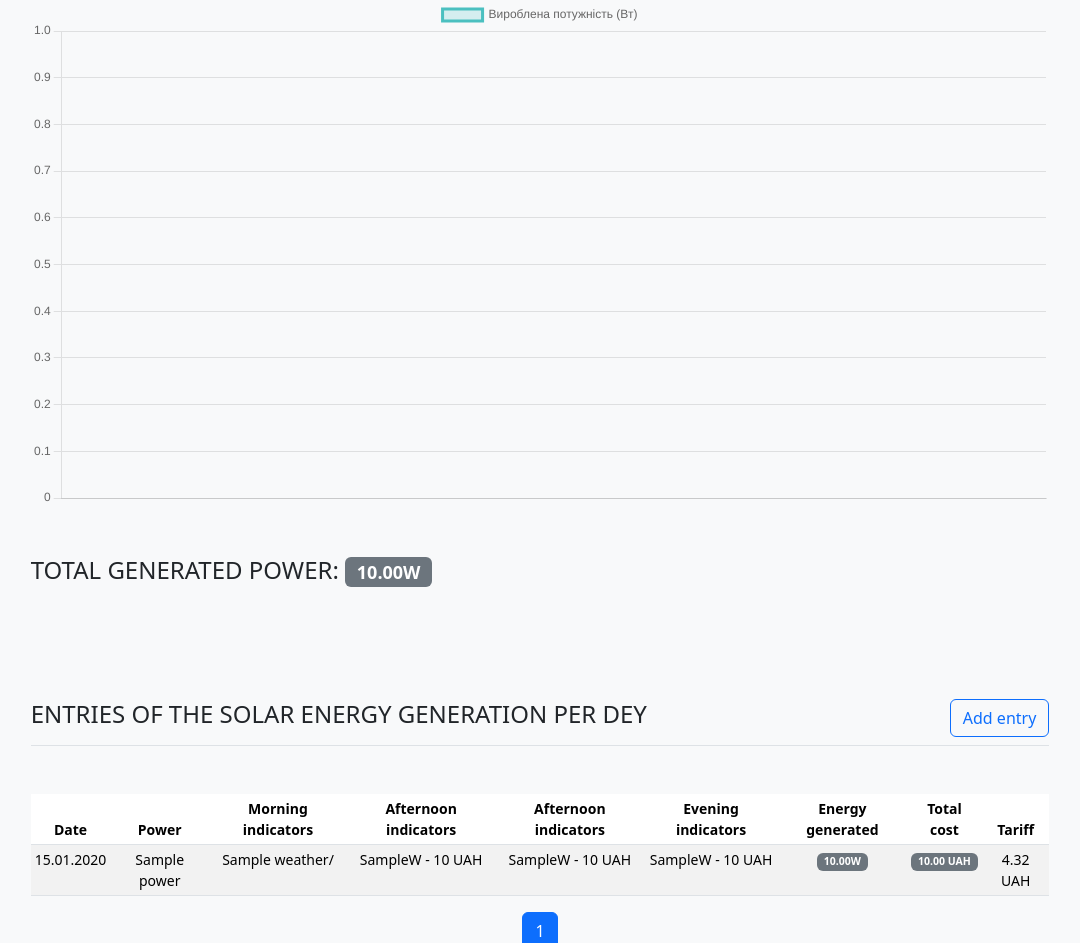
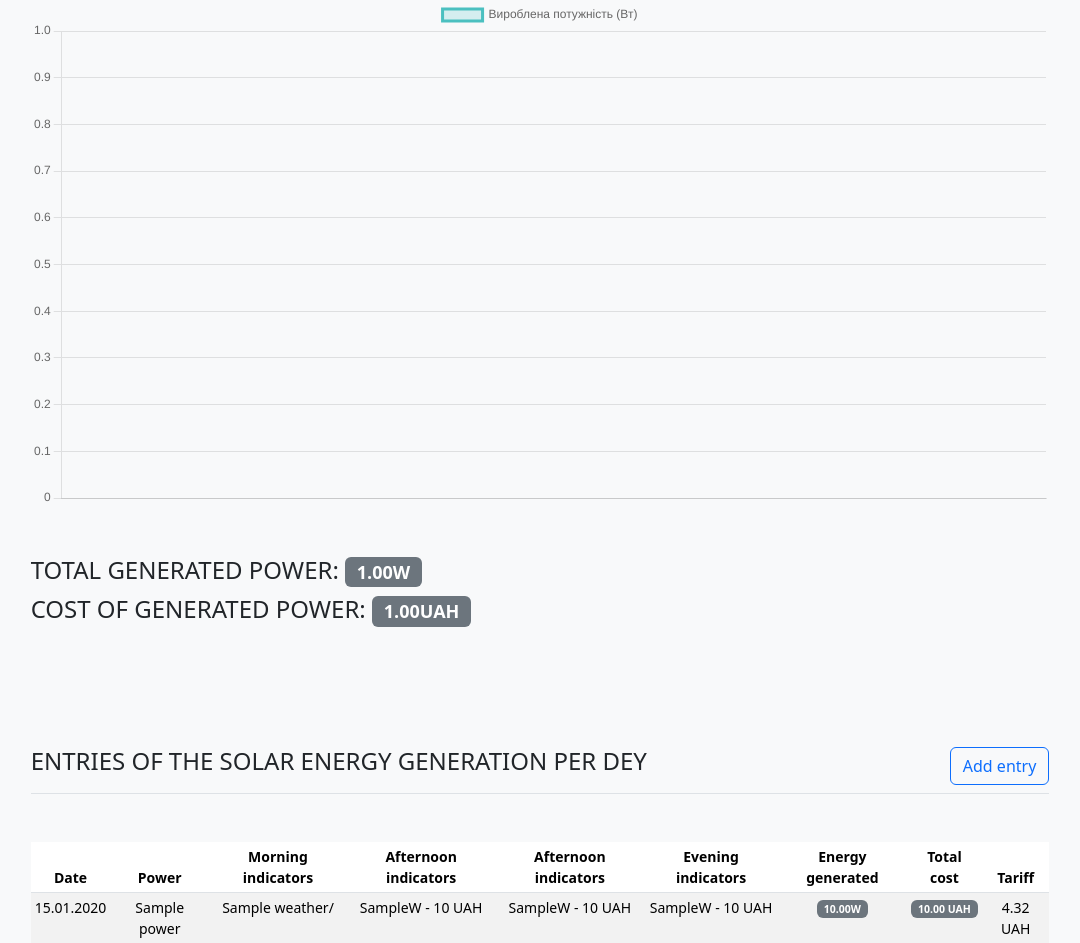
Before and after one commit to ychernyshev/Solar-Power-Calculator, a Django app: template calculator/templates/calculator/index.html in a window 1280 px wide. Shown: the part 359-1302 px from the top of the page, without its empty margins (100-1180 px from the left). Run offline with Django 3.2, Linux system fonts and the light colour scheme; the template is opened without the code that fills it: most values are stand-ins (such as "Sample title", 1, 10 or a date in 2020); some libraries are stand-ins or nearby versions.

Commit message:
Cost of generated power
Added the total cost of generated power indication

```diff
--- a/calculator/templates/calculator/index.html
+++ b/calculator/templates/calculator/index.html
@@ -44,9 +44,16 @@
 </div>
 
 
-<div class="mt-5 mb-5">
-    <h4 class="text-uppercase">total generated power: <span
-            class="badge text-bg-secondary">{{ total|floatformat:2 }}W</span></h4>
+<div class="row mt-5 mb-5">
+    <div class="col-xxl-4">
+        <h4 class="text-uppercase">total generated power: <span
+                class="badge text-bg-secondary">{{ total_power|floatformat:2 }}W</span></h4>
+    </div>
+    <div class="col-xxl-4">
+        <h4 class="text-uppercase">cost of generated power: <span
+                class="badge text-bg-secondary">{{ total_cost|floatformat:2 }}UAH</span></h4>
+    </div>
+    <div class="col-xxl-4"></div>
 </div>
 
 
--- a/calculator/views.py
+++ b/calculator/views.py
@@ -9,7 +9,8 @@
 # Create your views here.
 def index(request):
     entries = DataEntryLineModel.objects.all().order_by('date')
-    total = DataEntryLineModel.total_generated_power()
+    total_power = DataEntryLineModel.total_generated_power()
+    total_cost = DataEntryLineModel.total_cost_power()
 
     form, response = handle_entry_form(request)
     if response:
@@ -27,7 +28,8 @@
 
     context = {
         'entries': entries,
-        'total': total,
+        'total_power': total_power,
+        'total_cost': total_cost,
         'form': form,
         'labels': labels,
         'power_values': power_values,
```
Also changed, not shown: calculator/models.py (+8 -3 lines).
